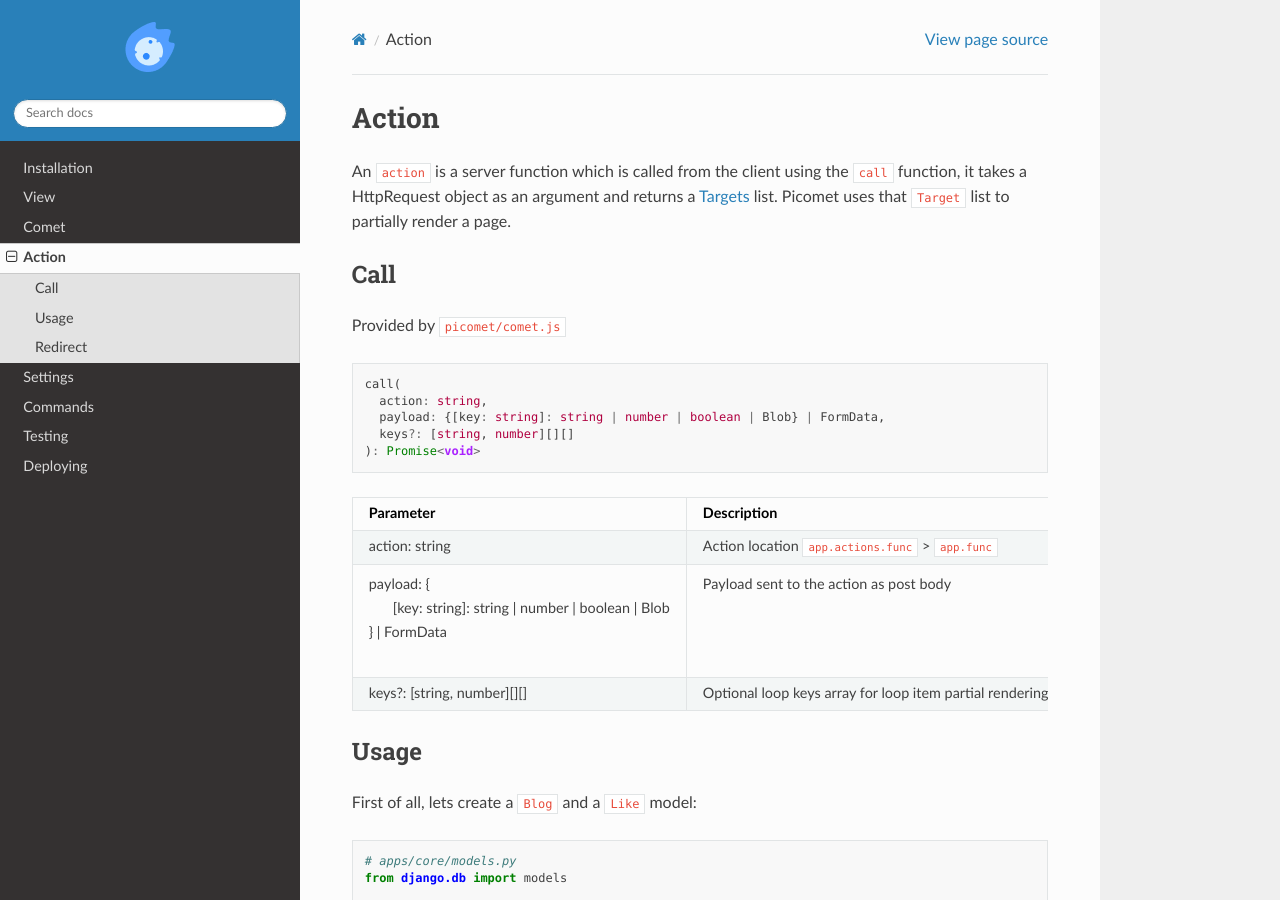
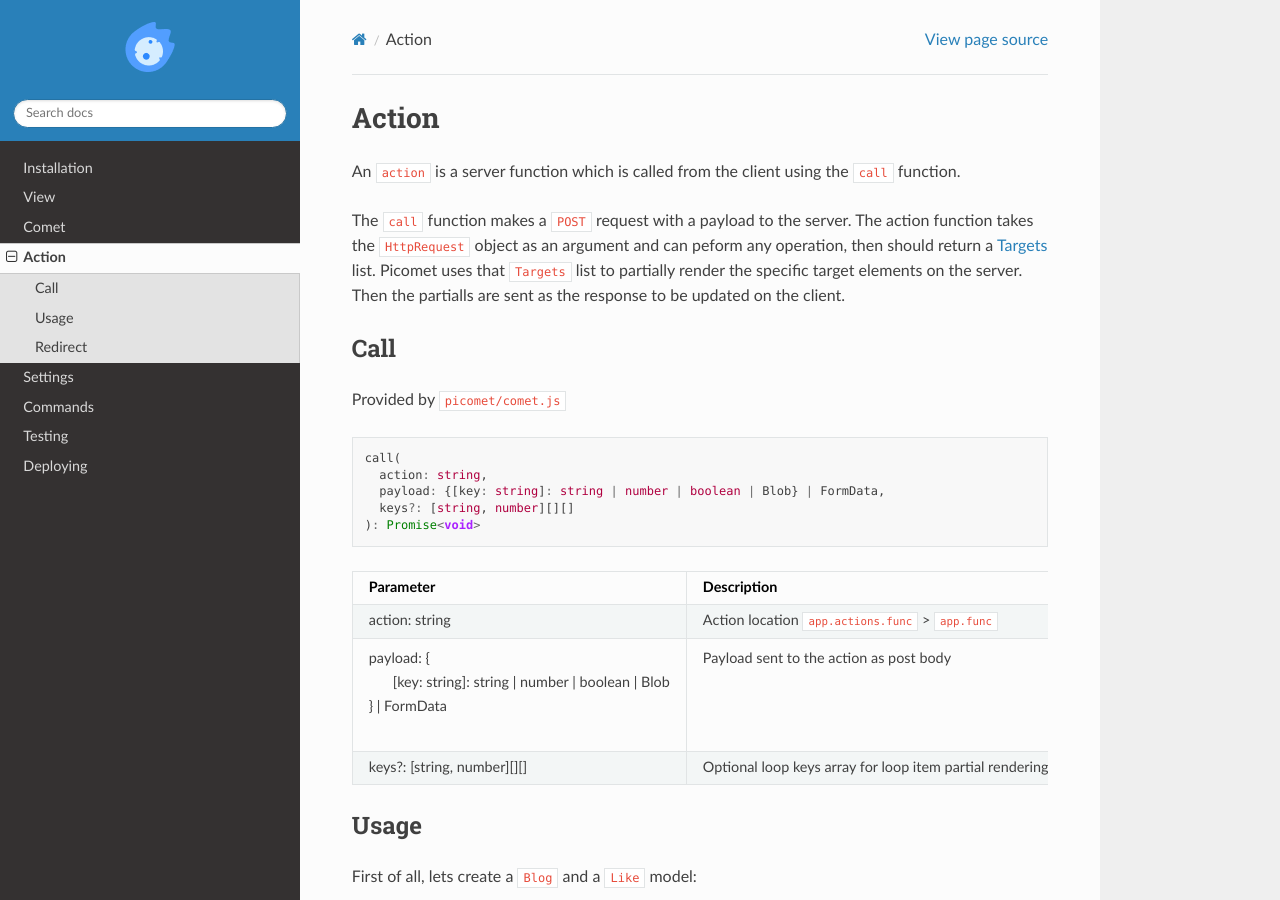
Before and after one commit to picomet/picomet, a Sphinx documentation site: the page built from docs/source/action.rst, in a window 1280 px wide and 900 px high. Built offline with Sphinx 7.4.7 and the Read the Docs theme 3.1.0, drawn with Linux system fonts in a browser that asks for light colours.

Commit message:
docs: add a long action introduction

```diff
--- a/docs/source/action.rst
+++ b/docs/source/action.rst
@@ -1,7 +1,9 @@
 Action
 ======
 
-An ``action`` is a server function which is called from the client using the ``call`` function, it takes a HttpRequest object as an argument and returns a :ref:`Targets <targets>` list. Picomet uses that ``Target`` list to partially render a page.
+An ``action`` is a server function which is called from the client using the ``call`` function.
+
+The ``call`` function makes a ``POST`` request with a payload to the server. The action function takes the ``HttpRequest`` object as an argument and can peform any operation, then should return a :ref:`Targets <targets>` list. Picomet uses that ``Targets`` list to partially render the specific target elements on the server. Then the partialls are sent as the response to be updated on the client.
 
 Call
 ----
```
